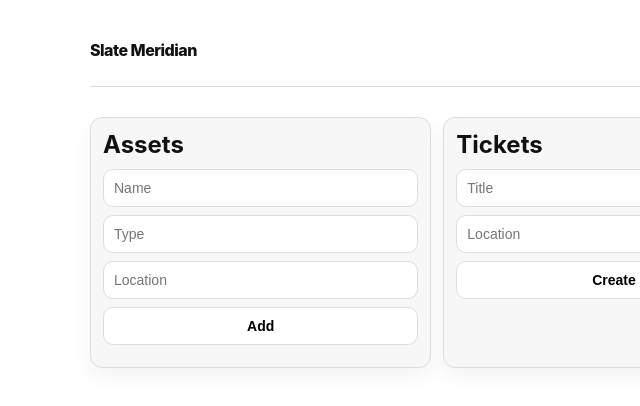
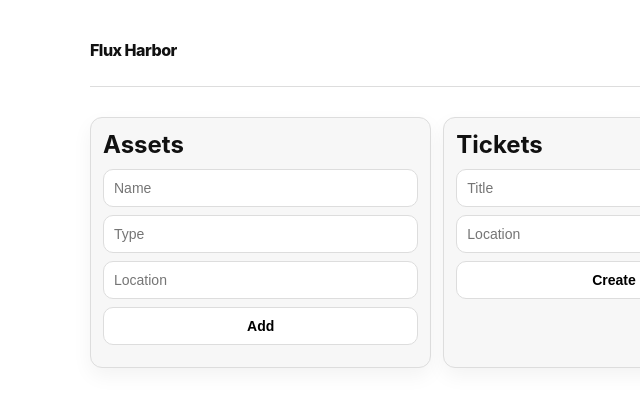
Before and after one commit to Ashutoshsingh20/bw-app-38-1774962191, a website: page public/index.html in a window 1280 px wide. Shown: the full height of the page, 26-666 px from the left. Drawn offline with Linux system fonts and the light colour scheme; no server answers.

Commit message:
chore: brand app

```diff
--- a/package.json
+++ b/package.json
@@ -1,7 +1,7 @@
 {
   "name": "bw-app-38-1774962191",
   "version": "1.0.0",
-  "description": "Slate Meridian monochrome ops dashboard",
+  "description": "Flux Harbor monochrome ops dashboard",
   "type": "module",
   "scripts": {
     "start": "node server.js"
--- a/public/index.html
+++ b/public/index.html
@@ -3,13 +3,13 @@
 <head>
   <meta charset="UTF-8" />
   <meta name="viewport" content="width=device-width, initial-scale=1.0" />
-  <title>Slate Meridian</title>
+  <title>Flux Harbor</title>
   <link rel="stylesheet" href="/style.css" />
 </head>
 <body>
   <div class="shell">
     <header>
-      <div class="logo">Slate Meridian</div>
+      <div class="logo">Flux Harbor</div>
       <p>Monochrome ops dashboard</p>
     </header>
     <section class="metrics" id="metrics"></section>
```
Also changed, not shown: README.md.
